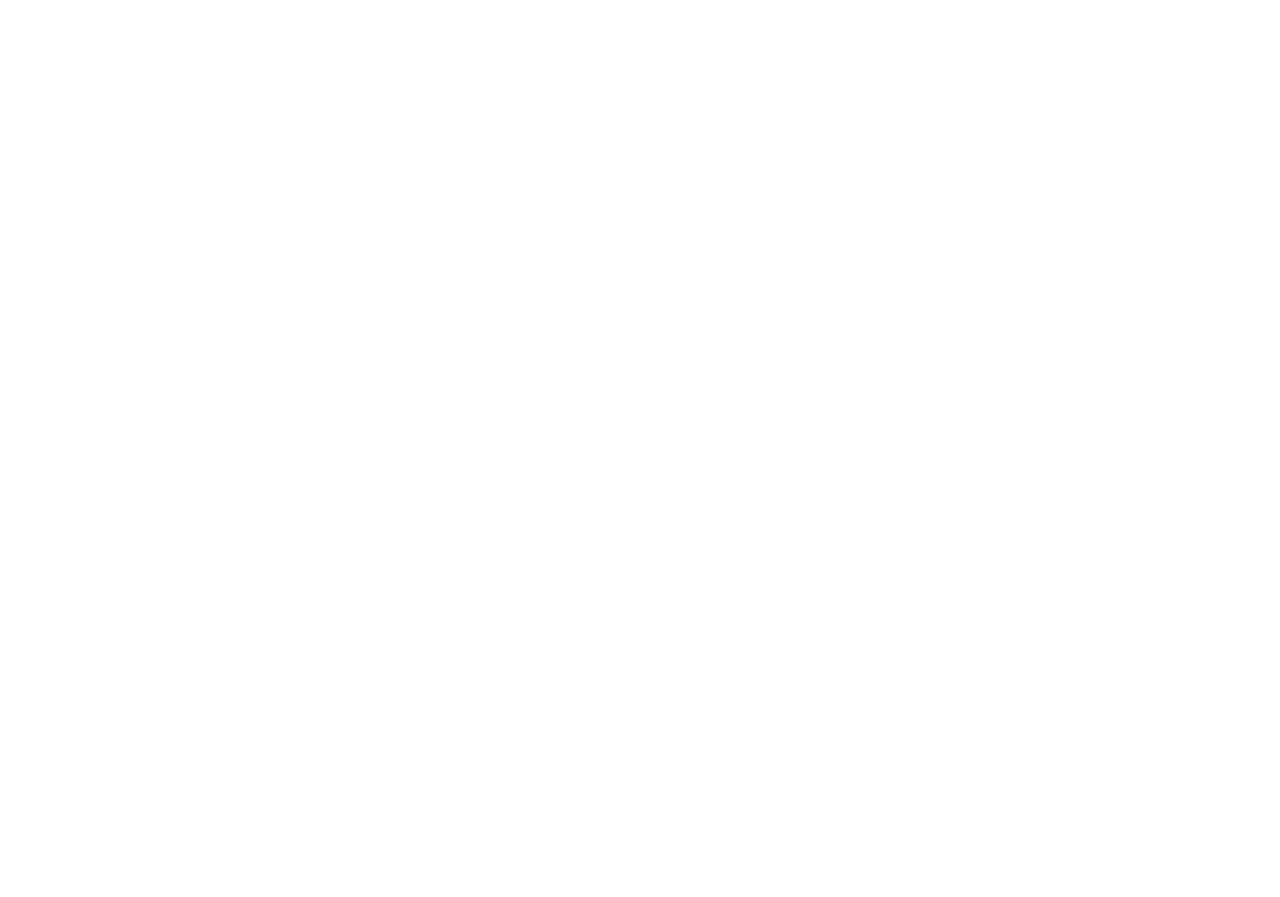
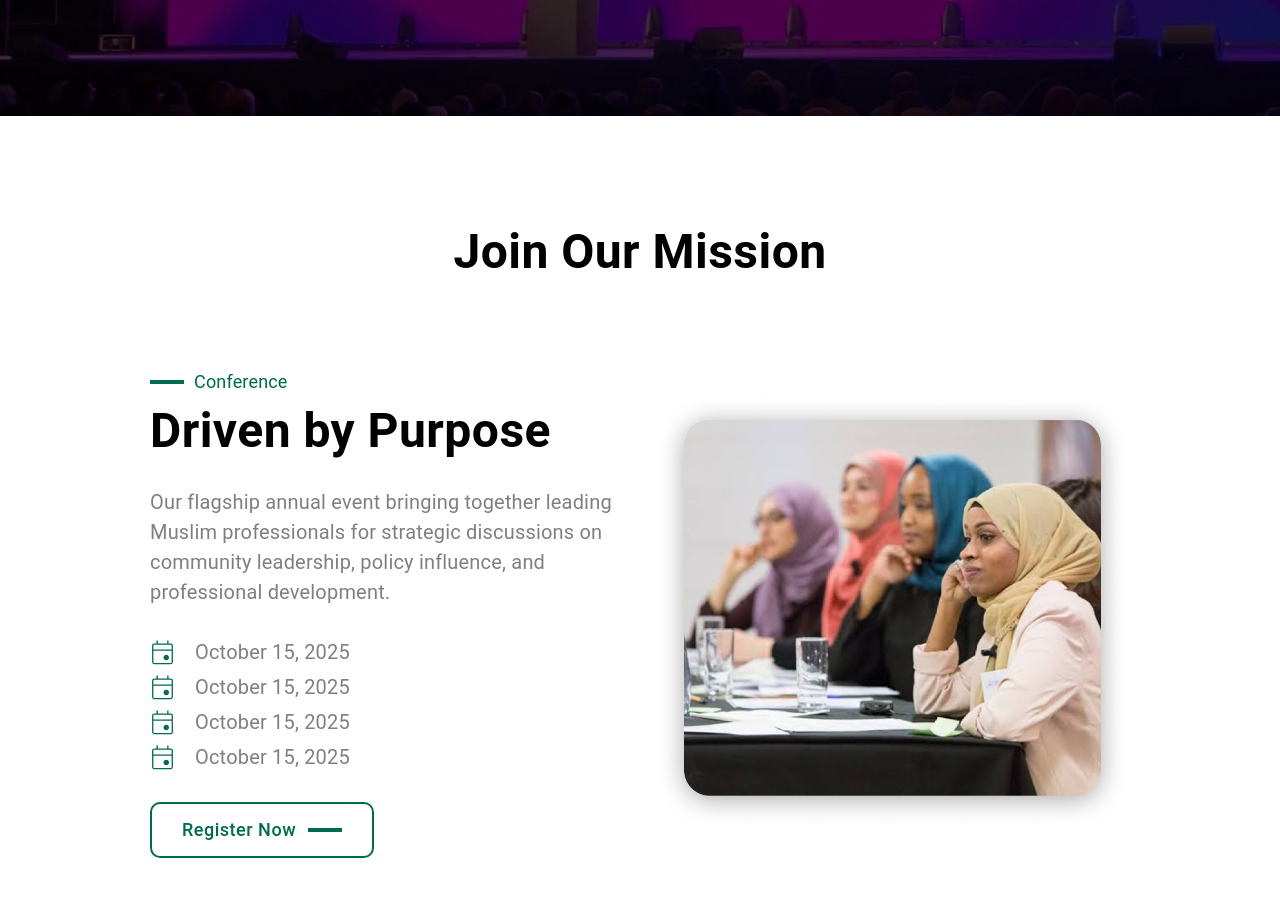
Before and after one commit to PulseTechSol/HouseOfWisdom, a Next.js app: page /events in a window 1280 px wide. Before the commit this address had no page. Shown: the part 629-1526 px from the top of the page. Before the commit the page ends 800 px from the top, so only its background shows below. Built offline with nearby package versions, Linux system fonts and the light colour scheme.

Commit message:
section FeaturedEvent

```diff
--- /dev/null
+++ b/src/app/events/_sections/FeaturedEvent.tsx
@@ -0,0 +1,150 @@
+"use client";
+import { Box, Typography, Divider } from "@mui/material";
+import Image, { StaticImageData } from "next/image";
+import { localFontSize, sectionPadding } from "@/utils/themes";
+import { pngs } from "@/_assets/pngs";
+import { svgs } from "@/_assets/svgs";
+import CustomButton from "@/_components/CustomButton";
+
+export default function FeaturedEvent() {
+  return (
+    <Box
+      sx={{
+        bgcolor: "#fff",
+      }}
+    >
+      <Box
+        sx={{
+          padding: sectionPadding,
+          maxWidth: "1440px",
+        }}
+      >
+        <Typography
+          sx={{
+            fontSize: localFontSize.h2,
+            fontWeight: 600,
+            color: "#000",
+            textAlign: "center",
+            paddingBottom: { xs: "30px", md: "40px", lg: "80px" },
+          }}
+        >
+          Join Our Mission
+        </Typography>
+        <Box
+          sx={{
+            display: "flex",
+            flexDirection: { xs: "column", md: "row" },
+            alignItems: "center",
+            gap: { xs: "20px", md: "30px", xl: "80px" },
+          }}
+        >
+          <Box
+            sx={{
+              width: { xs: "100%", md: "50%" },
+              "& > :not(:last-child)": {
+                marginBottom: { xs: "12px", md: "30px" },
+              },
+            }}
+          >
+            {/* banner , heading & describtion there  */}
+            <Box>
+              {/* banner  */}
+              <Box
+                sx={{
+                  display: "flex",
+                  alignItems: "center",
+                  gap: "10px",
+                }}
+              >
+                <Divider
+                  sx={{
+                    width: "30px",
+                    border: "2px solid #006B4F",
+                  }}
+                />
+                <Typography
+                  sx={{
+                    fontSize: localFontSize.p2,
+                    color: "#006B4F",
+                  }}
+                >
+                  Conference
+                </Typography>
+              </Box>
+              <Box
+                sx={{
+                  display: "flex",
+                  flexDirection: "column",
+                  gap: { xs: "10px", md: "20px" },
+                }}
+              >
+                <Typography
+                  sx={{
+                    fontSize: localFontSize.h2,
+                    fontWeight: 600,
+                    color: "#000",
+                  }}
+                >
+                  Driven by Purpose
+                </Typography>
+                <Typography
+                  sx={{ fontSize: localFontSize.p1, color: "#00000080" }}
+                >
+                  Our flagship annual event bringing together leading Muslim
+                  professionals for strategic discussions on community
+                  leadership, policy influence, and professional development.
+                </Typography>
+              </Box>
+            </Box>
+            {/* listed points there  */}
+            <Box
+              sx={{
+                "& > :not(:last-child)": { marginBottom: "5px" },
+              }}
+            >
+              <IconTextRow iconSrc={svgs.calander} text="October 15, 2025" />
+              <IconTextRow iconSrc={svgs.calander} text="October 15, 2025" />
+              <IconTextRow iconSrc={svgs.calander} text="October 15, 2025" />
+              <IconTextRow iconSrc={svgs.calander} text="October 15, 2025" />
+            </Box>
+            {/* button here  */}
+            <CustomButton text="Register now" lightmode={true} />
+          </Box>
+          <Box
+            sx={{
+              width: { xs: "100%", md: "50%" },
+            }}
+          >
+            <Image
+              src={pngs.drivenByPurpose}
+              alt="Driven By Purpose"
+              style={{ objectFit: "cover", height: "100%", width: "100%" }}
+            />
+          </Box>
+        </Box>
+      </Box>
+    </Box>
+  );
+}
+
+type IconTextRowProps = {
+  iconSrc: string | StaticImageData;
+  text: string;
+};
+
+export function IconTextRow({ iconSrc, text }: IconTextRowProps) {
+  return (
+    <Box
+      sx={{
+        display: "flex",
+        gap: { xs: "10px", md: "20px" },
+        alignItems: "center",
+      }}
+    >
+      <Image src={iconSrc} alt="" width={25} height={25} />
+      <Typography sx={{ fontSize: localFontSize.p1, color: "#00000080" }}>
+        {text}
+      </Typography>
+    </Box>
+  );
+}
--- /dev/null
+++ b/src/app/events/page.tsx
@@ -0,0 +1,20 @@
+import HeroComponent from "@/_components/HeroComponent";
+import Navbar from "@/_components/Navbar";
+import FeaturedEvent from "./_sections/FeaturedEvent";
+
+export default function HomePage() {
+  return (
+    <>
+      <Navbar />
+      <HeroComponent
+        mobileBg="bgEvents.webp"
+        pcBg="bgEvents.webp"
+        title="Events That Inspire Change"
+        titleMob="Events That Inspire Change"
+        description="Join our exclusive events designed to foster meaningful connections, drive policy discussions, and advance professional development within the Muslim community."
+        descriptionMob="Join our exclusive events designed to foster meaningful connections, drive policy discussions, and advance professional development within the Muslim community."
+      />
+      <FeaturedEvent />
+    </>
+  );
+}
```
